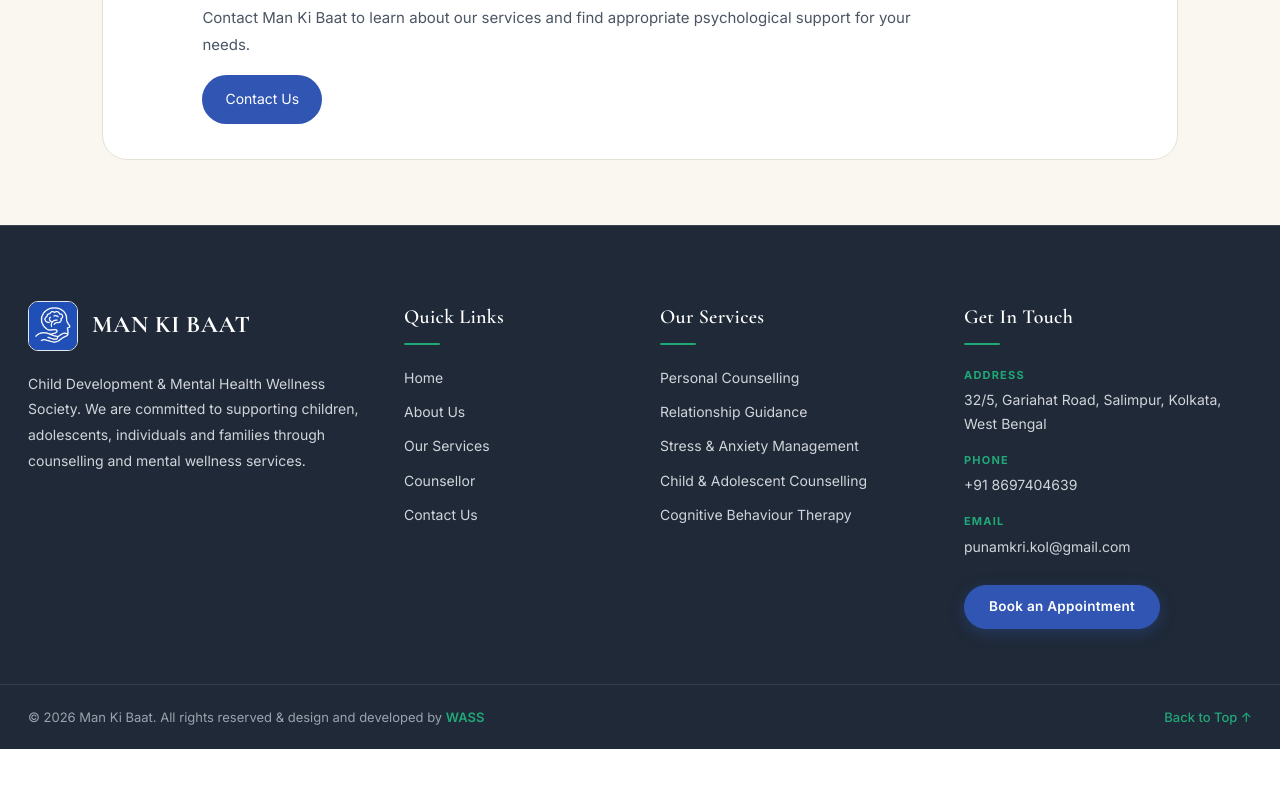
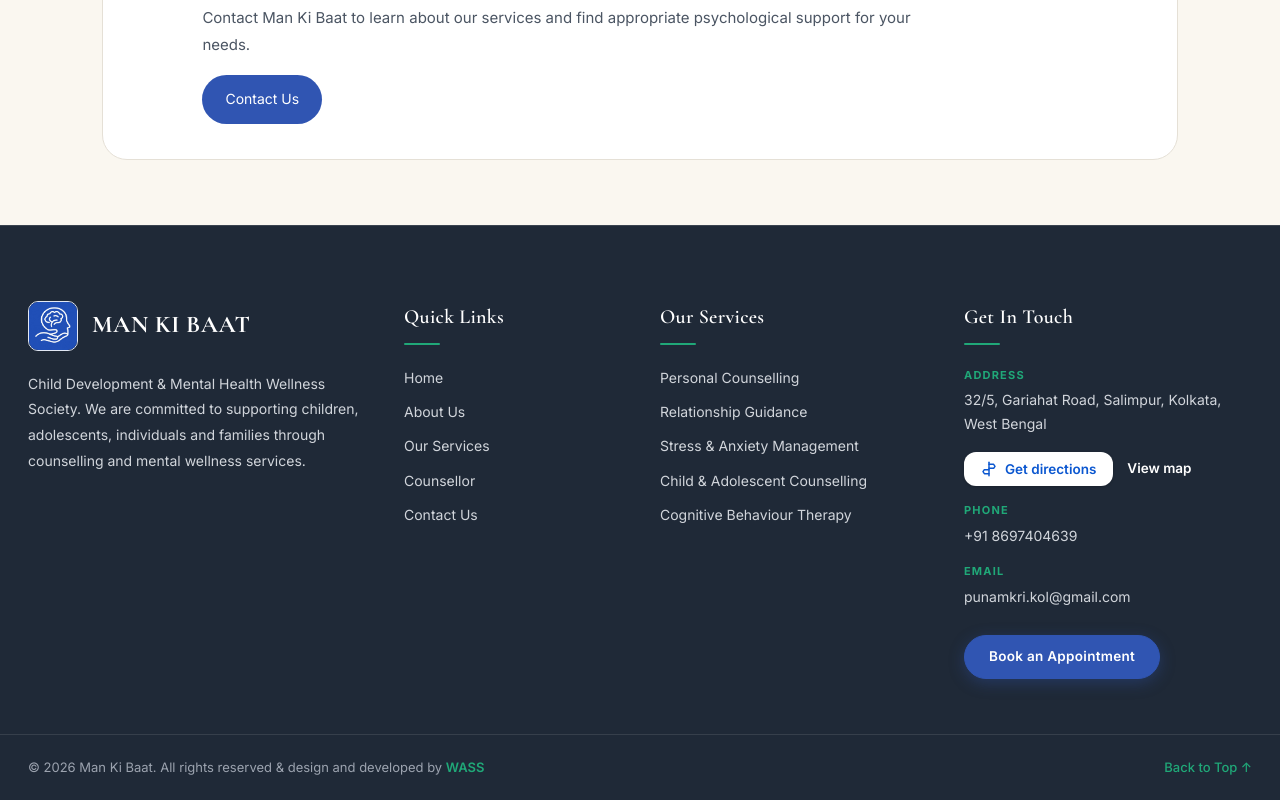
Before and after one commit to ankitachowdhury02/Man-ki-baat, a React (Vite) app: page /specialisations/addiction-psychology in a window 1280 px wide. Shown: the part 1974-2774 px from the top of the page. Before the commit the page ends 2723 px from the top, so only its background shows below. Built offline with nearby package versions, Linux system fonts and the light colour scheme.

Commit message:
location add

```diff
--- a/src/Components/Common/Footer.css
+++ b/src/Components/Common/Footer.css
@@ -127,6 +127,61 @@
   transition: color 0.2s ease;
 }
 
+/* Directions action under address */
+
+.footer-directions-actions {
+  display: flex;
+  align-items: center;
+  flex-wrap: wrap;
+  gap: 14px;
+  margin: 6px 0 16px;
+}
+
+.footer-directions-btn {
+  display: inline-flex;
+  align-items: center;
+  gap: 8px;
+  background-color: #ffffff;
+  color: #0b57d0;
+  font-family: inherit;
+  font-size: 13.5px;
+  font-weight: 600;
+  line-height: 1.2;
+  text-decoration: none;
+  padding: 8px 16px;
+  border-radius: 12px;
+  border: 1px solid rgba(255, 255, 255, 0.2);
+  box-shadow: 0 1px 3px rgba(0, 0, 0, 0.2);
+  transition: all 0.2s ease;
+  cursor: pointer;
+}
+
+.footer-directions-btn:hover {
+  background-color: #f1f5f9;
+  color: #0842a0;
+  transform: translateY(-1px);
+  box-shadow: 0 4px 10px rgba(0, 0, 0, 0.3);
+}
+
+.footer-directions-icon {
+  flex-shrink: 0;
+  color: #0b57d0;
+}
+
+.footer-view-map-btn {
+  color: #ffffff;
+  font-size: 13.5px;
+  font-weight: 600;
+  text-decoration: none;
+  transition: color 0.2s ease;
+  cursor: pointer;
+}
+
+.footer-view-map-btn:hover {
+  color: var(--accent-green);
+  text-decoration: underline;
+}
+
 .footer-contact-button {
   display: inline-flex;
   justify-content: center;
--- a/src/Components/Common/Footer.jsx
+++ b/src/Components/Common/Footer.jsx
@@ -48,6 +48,42 @@
             <span>32/5, Gariahat Road, Salimpur, Kolkata, West Bengal</span>
           </p>
 
+          <div className="footer-directions-actions">
+            <a
+              href="https://www.google.com/maps/dir/?api=1&destination=Mental+Health+%26+Wellness+Centre+%28Counselor%29%2C+32%2F5%2C+Goriahat+Road%2C+Kolkata%2C+West+Bengal%2C+700033&destination_place_id=ChIJu5o2lDNxAjoRUFT6AR_MVQE"
+              target="_blank"
+              rel="noopener noreferrer"
+              className="footer-directions-btn"
+            >
+              <svg
+                className="footer-directions-icon"
+                viewBox="0 0 24 24"
+                width="16"
+                height="16"
+                fill="none"
+                stroke="currentColor"
+                strokeWidth="2.2"
+                strokeLinecap="round"
+                strokeLinejoin="round"
+                aria-hidden="true"
+              >
+                <path d="M12 2v20" />
+                <path d="M12 5h7l2 3-2 3h-7" />
+                <path d="M12 13H5l-2 3 2 3h7" />
+              </svg>
+              <span>Get directions</span>
+            </a>
+
+            <a
+              href="https://www.google.com/maps/place/Mental+Health+%26+Wellness+Centre+(Counselor)/@22.505176,88.3674077,17z/data=!3m1!4b1!4m6!3m5!1s0x3a02713394369abb:0x155cc1f01fa5450!8m2!3d22.505176!4d88.3674077!16s%2Fg%2F11yvpwrfcc?entry=ttu&g_ep=EgoyMDI2MTAwNy4wIKXMDSoASAFQAw%3D%3D"
+              target="_blank"
+              rel="noopener noreferrer"
+              className="footer-view-map-btn"
+            >
+              View map
+            </a>
+          </div>
+
           <p>
             <strong>Phone</strong>
             <a href="tel:+918697404639">+91 8697404639</a>
```
